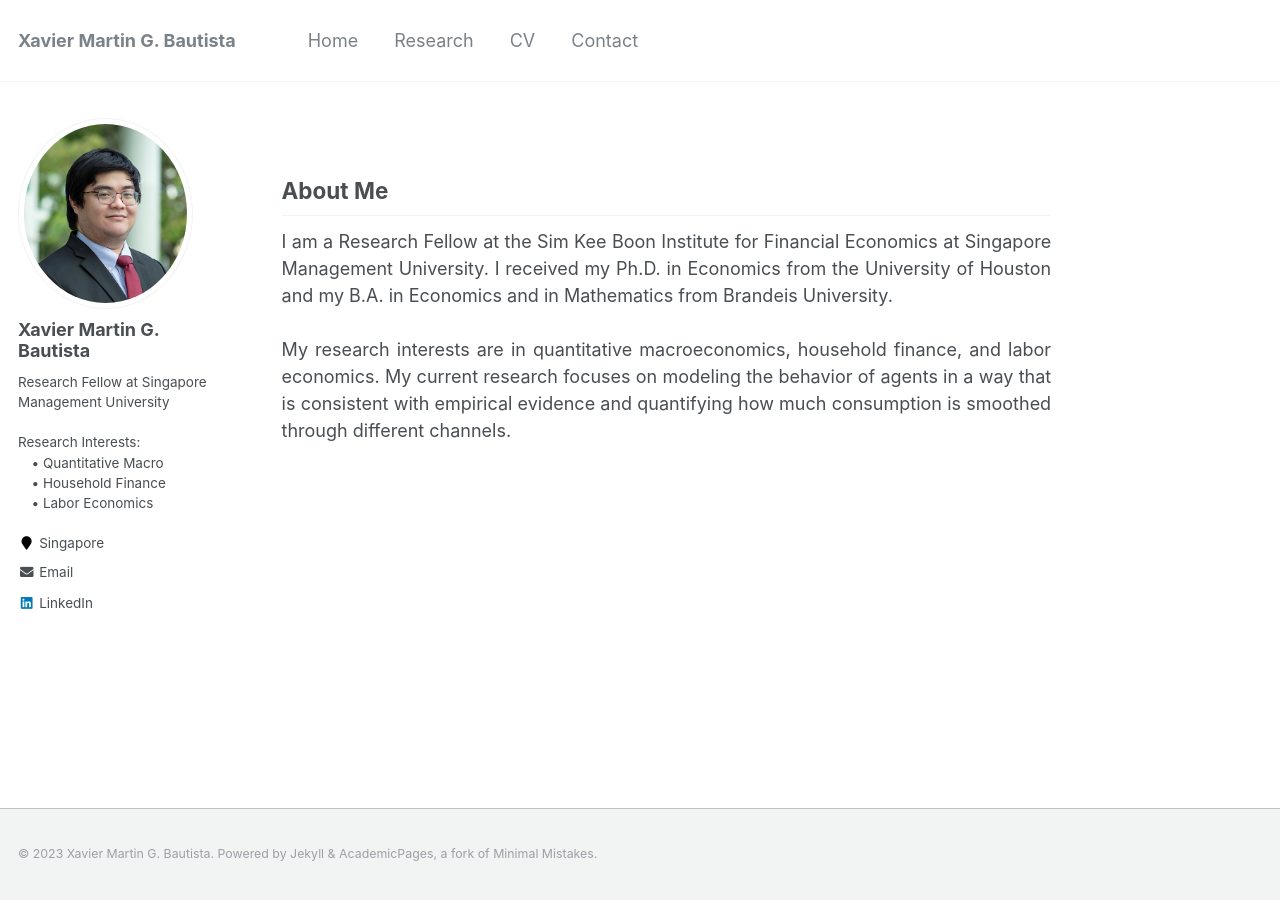
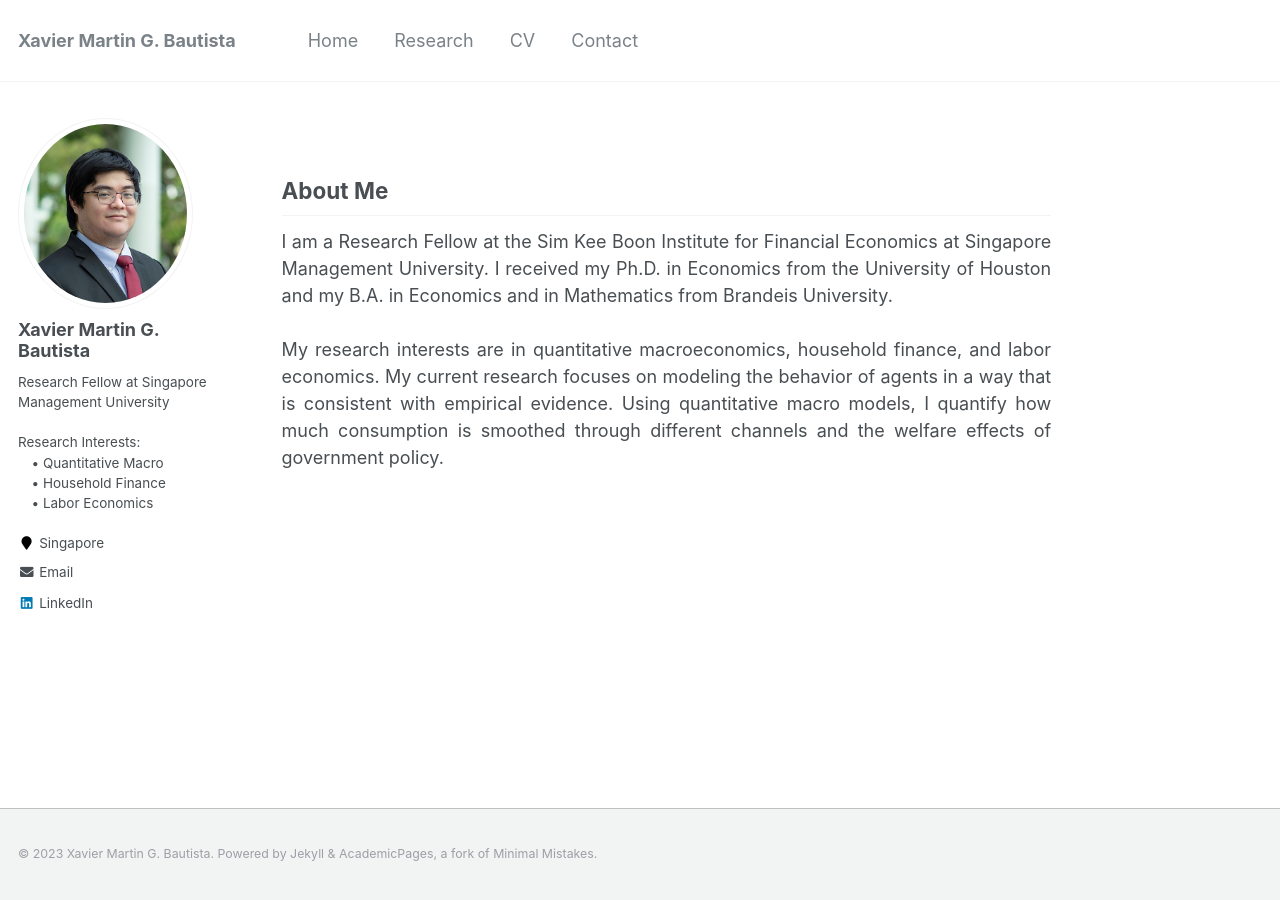
Before and after one commit to xmgbautista/xmgbautista.github.io, a Jekyll site: the page built from _pages/about.md, in a window 1280 px wide. Built offline with Jekyll 4.4.1, drawn with Linux system fonts in a browser that asks for light colours.

Commit message:
Update about.md

```diff
--- a/_pages/about.md
+++ b/_pages/about.md
@@ -21,6 +21,6 @@ I am a Research Fellow at the Sim Kee Boon Institute for Financial Economics at
 Economics from the University of Houston and my B.A. in Economics and in Mathematics from Brandeis University. <br>
 <br>
 My research interests are in quantitative macroeconomics, household finance, and labor economics. My current research focuses on modeling
-the behavior of agents in a way that is consistent with empirical evidence and quantifying how much consumption is smoothed through
-different channels.
+the behavior of agents in a way that is consistent with empirical evidence. Using quantitative macro models, I quantify how much
+consumption is smoothed through different channels and the welfare effects of government policy.
 </p>
```
